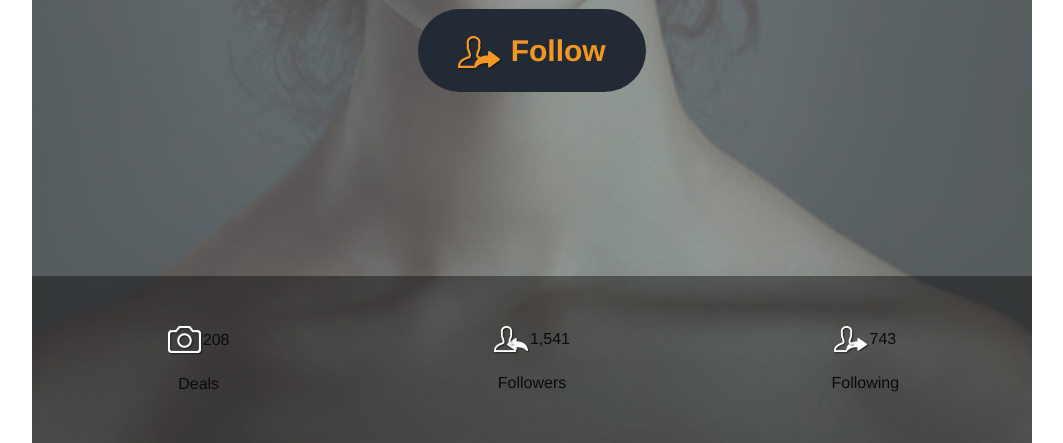
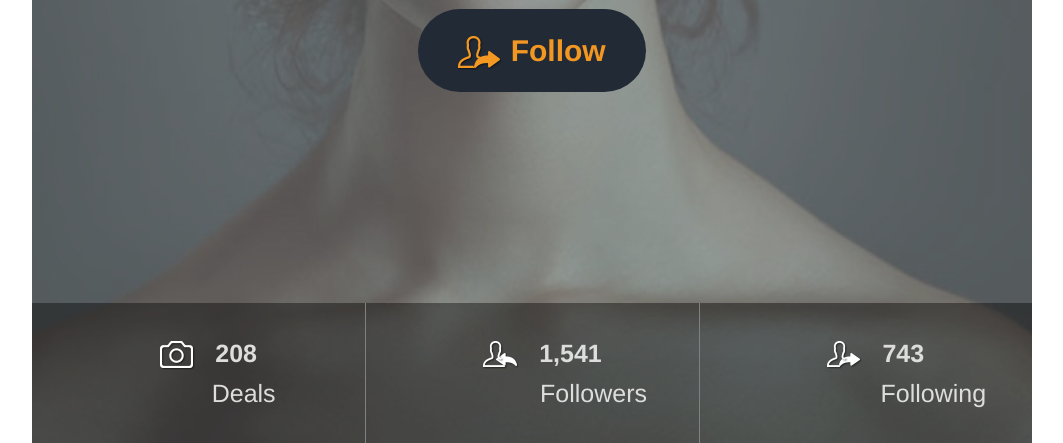
Before and after one commit to EduhG/jordan-harvelberg, a plain HTML site: page index.html in a window 1280 px wide. Shown: the part 753-1196 px from the top of the page, without its empty margins (108-1171 px from the left). Drawn offline with Linux system fonts and the light colour scheme.

Commit message:
Updated footer

```diff
--- a/css/app.css
+++ b/css/app.css
@@ -90,5 +90,27 @@ html, body {
 .bg-footer > .columns {
     padding: 30px;
     text-align: center;
-    padding-top: 50px;
+    border-left: 1px solid grey;
 }
+
+.bg-footer > .columns:first-of-type {
+    border-left: 0px solid #ddd;
+}
+
+.bg-footer p {
+    color: #ddd;
+    font-size: 25px;
+    padding: 0;
+    margin: 0px;
+}
+
+.bg-footer i{
+    padding: 20px;
+}
+
+.number {
+    font-weight: bolder;
+}
+.fol-text {
+    margin-left: 120px !important;
+}
--- a/index.html
+++ b/index.html
@@ -49,16 +49,16 @@
 
                 <div class="row bg-footer">
                     <div class="large-4 medium-4 columns">
-                        <p><i><img src ="images/deals.png" /></i>208</p>
-                        <p>Deals</p>
+                        <p class="number"><i><img src ="images/deals.png" /></i>208</p>
+                        <p style="margin-left: 90px">Deals</p>
                     </div>
                     <div class="large-4 medium-4 columns">
-                        <p><i><img src ="images/followers.png" /></i>1,541</p>
-                        <p>Followers</p>
+                        <p class="number"><i><img src ="images/followers.png" /></i>1,541</p>
+                        <p style="margin-left: 122px">Followers</p>
                     </div>
                     <div class="large-4 medium-4 columns">
-                        <p><i><img src ="images/following.png" /></i>743</p>
-                        <p>Following</p>
+                        <p class="number"><i><img src ="images/following.png" /></i>743</p>
+                        <p style="margin-left: 135px">Following</p>
                     </div>
                 </div>
             </div>
```
